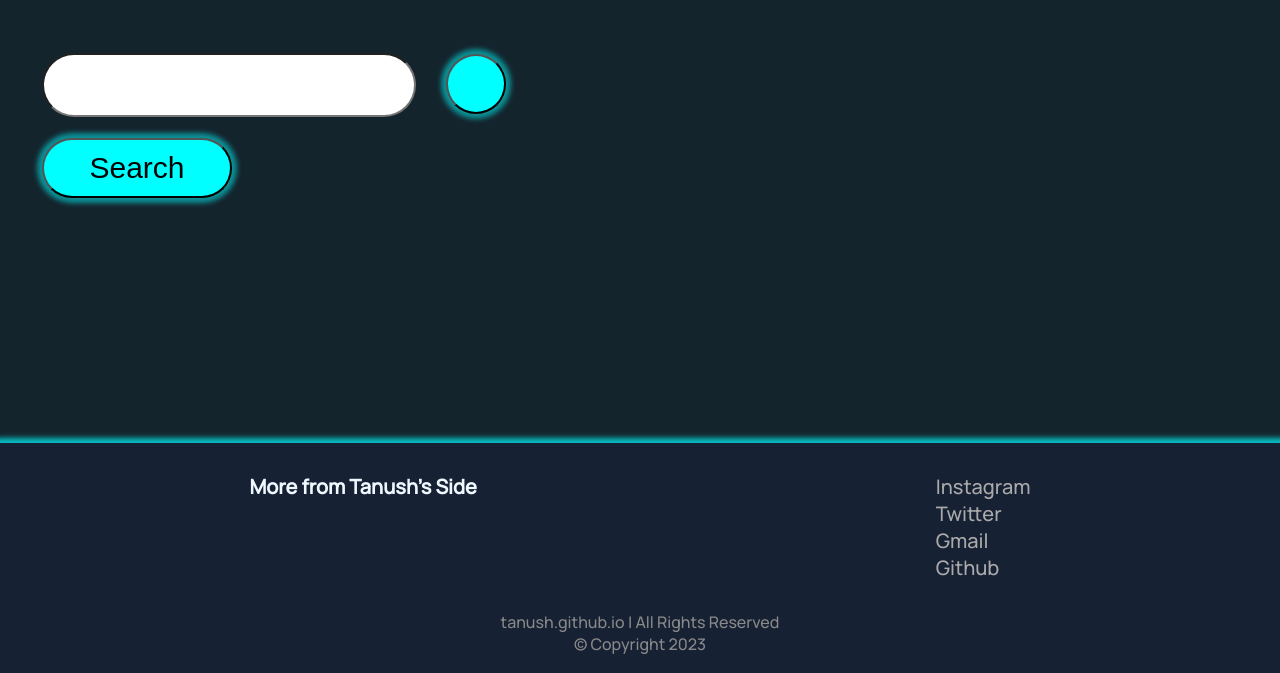
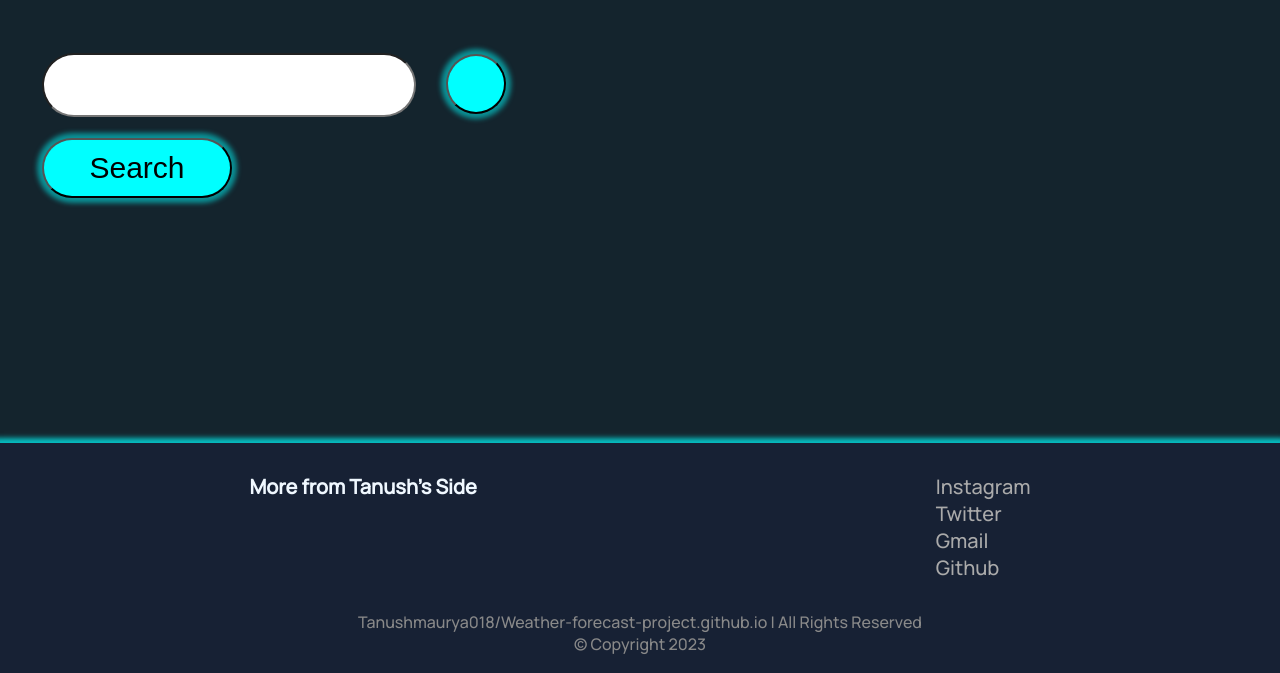
Before and after one commit to Tanushmaurya018/Weather-forecast-project, a plain HTML site: page index.html in a window 1280 px wide. Shown: the part 427-1100 px from the top of the page. Drawn offline with Linux system fonts and the light colour scheme.

Commit message:
Update index.html

```diff
--- a/index.html
+++ b/index.html
@@ -80,7 +80,7 @@
 
      </div>
      <div class="footer-footer">
-          tanush.github.io | All Rights Reserved
+          Tanushmaurya018/Weather-forecast-project.github.io | All Rights Reserved
           <br>
           © Copyright 2023
      </div>
```
